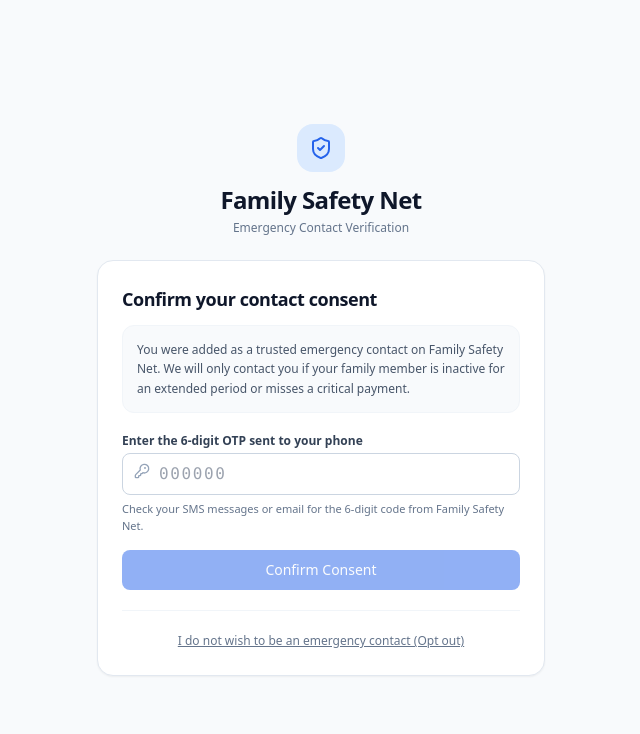
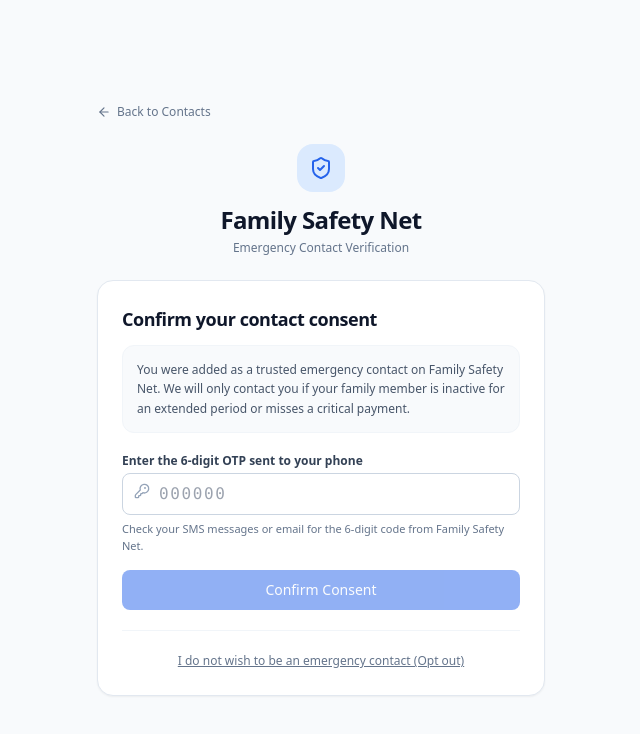
Before and after one commit to tanmoyr440-cloud/family-safety, a React (Vite) app in the folder frontend/: page /verify-contact/1 in a window 1280 px wide. Shown: the top 734 px of the page, without its empty margins (319-959 px from the left). Built offline with nearby package versions, Linux system fonts and the light colour scheme; no server answers; what openapi-fetch would draw is missing.

Commit message:
feat(contacts): add Back to Contacts navigation button to verify page

```diff
--- a/frontend/src/features/contacts/pages/VerifyContactPage.tsx
+++ b/frontend/src/features/contacts/pages/VerifyContactPage.tsx
@@ -1,16 +1,17 @@
 import * as React from "react";
-import { useParams } from "react-router-dom";
+import { Link, useNavigate, useParams } from "react-router-dom";
 import { usePublicVerifyContact } from "../api/usePublicVerifyContact";
 import { usePublicOptOutContact } from "../api/usePublicOptOutContact";
 import { Button } from "@/shared/ui/Button";
 import { Card, CardContent, CardHeader, CardTitle } from "@/shared/ui/Card";
-import { AlertCircle, CheckCircle2, KeyRound, ShieldCheck, UserX } from "lucide-react";
+import { AlertCircle, ArrowLeft, CheckCircle2, KeyRound, ShieldCheck, UserX } from "lucide-react";
 
 export interface VerifyContactPageProps {
   tokenOverride?: string;
 }
 
 export const VerifyContactPage: React.FC<VerifyContactPageProps> = ({ tokenOverride }) => {
+  const navigate = useNavigate();
   const params = useParams<{ token: string }>();
   const token = tokenOverride || params.token || "tok_default_123";
   const [otp, setOtp] = React.useState("");
@@ -59,6 +60,17 @@ export const VerifyContactPage: React.FC<VerifyContactPageProps> = ({ tokenOverr
   return (
     <div className="min-h-screen bg-slate-50 flex flex-col items-center justify-center p-4">
       <div className="w-full max-w-md space-y-6">
+        {/* Top Back navigation */}
+        <div className="flex items-center justify-start">
+          <Link
+            to="/contacts"
+            className="inline-flex items-center gap-1.5 text-xs font-medium text-slate-500 hover:text-slate-800 transition-colors"
+          >
+            <ArrowLeft className="h-3.5 w-3.5" aria-hidden="true" />
+            Back to Contacts
+          </Link>
+        </div>
+
         {/* Calm logo / Brand */}
         <div className="text-center space-y-1">
           <div className="inline-flex items-center justify-center h-12 w-12 rounded-2xl bg-blue-100 text-blue-600 mb-2">
@@ -71,7 +83,7 @@ export const VerifyContactPage: React.FC<VerifyContactPageProps> = ({ tokenOverr
         {/* Verification Success State */}
         {status === "verified" && (
           <Card className="border-emerald-200 bg-white shadow-sm text-center">
-            <CardContent className="pt-8 pb-8 px-6 space-y-4">
+            <CardContent className="pt-8 pb-8 px-6 space-y-5">
               <div className="inline-flex items-center justify-center h-14 w-14 rounded-full bg-emerald-100 text-emerald-600 mx-auto">
                 <CheckCircle2 className="h-7 w-7" aria-hidden="true" />
               </div>
@@ -81,6 +93,16 @@ export const VerifyContactPage: React.FC<VerifyContactPageProps> = ({ tokenOverr
                 receive an SMS and email if your family member has no investment activity for 90
                 days or misses an EMI.
               </p>
+              <div className="pt-2">
+                <Button
+                  type="button"
+                  onClick={() => navigate("/contacts")}
+                  className="w-full bg-blue-600 hover:bg-blue-700 text-white flex items-center justify-center gap-2"
+                >
+                  <ArrowLeft className="h-4 w-4" aria-hidden="true" />
+                  Back to Contacts
+                </Button>
+              </div>
             </CardContent>
           </Card>
         )}
@@ -88,7 +110,7 @@ export const VerifyContactPage: React.FC<VerifyContactPageProps> = ({ tokenOverr
         {/* Opted Out State */}
         {status === "opted_out" && (
           <Card className="border-slate-200 bg-white shadow-sm text-center">
-            <CardContent className="pt-8 pb-8 px-6 space-y-4">
+            <CardContent className="pt-8 pb-8 px-6 space-y-5">
               <div className="inline-flex items-center justify-center h-14 w-14 rounded-full bg-slate-100 text-slate-600 mx-auto">
                 <UserX className="h-7 w-7" aria-hidden="true" />
               </div>
@@ -97,6 +119,17 @@ export const VerifyContactPage: React.FC<VerifyContactPageProps> = ({ tokenOverr
                 You have successfully declined to be an emergency contact. You will not receive any
                 emergency alerts from Family Safety Net.
               </p>
+              <div className="pt-2">
+                <Button
+                  type="button"
+                  variant="outline"
+                  onClick={() => navigate("/contacts")}
+                  className="w-full flex items-center justify-center gap-2"
+                >
+                  <ArrowLeft className="h-4 w-4" aria-hidden="true" />
+                  Back to Contacts
+                </Button>
+              </div>
             </CardContent>
           </Card>
         )}
```
Also changed, not shown: 1 other file (tests, documents, lock files or other folders).
